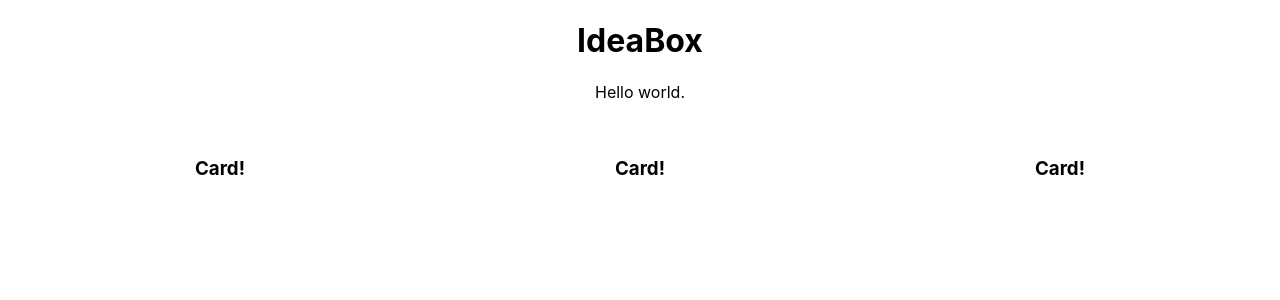
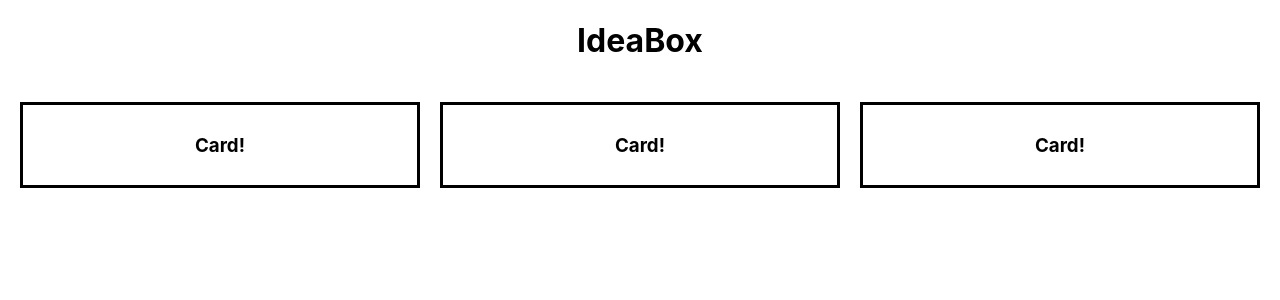
Before and after one commit to Jwensloff/idea_box1, a React (Create React App) app: page / in a window 1280 px wide. Shown: the top 300 px of the page. Built offline with nearby package versions, Linux system fonts and the light colour scheme.

Commit message:
feat: Add styling to idea cards

```diff
--- a/src/components/App/App.js
+++ b/src/components/App/App.js
@@ -26,7 +26,6 @@ function App() {
   return (
     <main className='App'>
       <h1>IdeaBox</h1>
-      <p>Hello world.</p>
       <Ideas name='Travis'/>
     </main>
   );
--- a/src/components/Card/Card.css
+++ b/src/components/Card/Card.css
@@ -0,0 +1,5 @@
+.card{
+  box-sizing: border-box;
+  border: 3px solid black;
+  padding: 10px;
+}
--- a/src/components/Card/Card.js
+++ b/src/components/Card/Card.js
@@ -2,7 +2,7 @@ import './Card.css';
 
 function Card() {
   return (
-    <div>
+    <div className='card'>
       <h3>Card!</h3>
     </div>
   )
```
